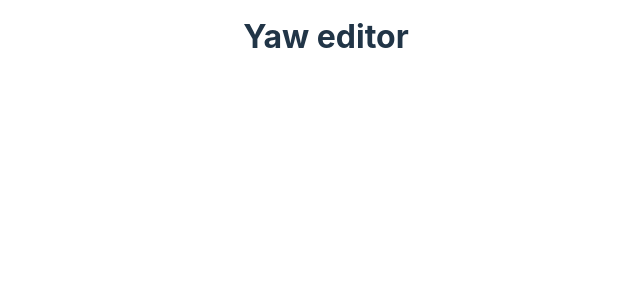
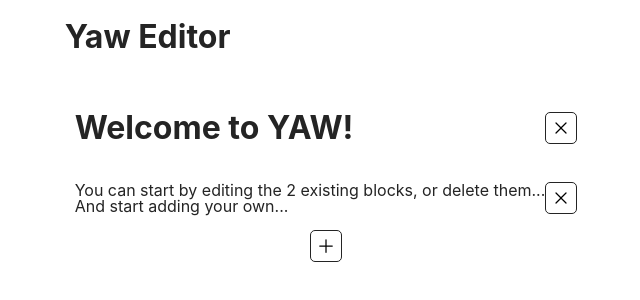
Before and after one commit to Holmes-EH/yaw-editor, a React (Vite) app: page / in a window 1280 px wide. Shown: the top 300 px of the page, without its empty margins (314-954 px from the left). Built offline with nearby package versions, Linux system fonts and the light colour scheme.

Commit message:
:recycle: get components from POC and start refacto

```diff
--- a/package.json
+++ b/package.json
@@ -37,6 +37,9 @@
   "main": "./dist/yaw-editor.umd.js",
   "module": "./dist/yaw-editor.es.js",
   "types": "./dist/index.d.ts",
+  "dependencies": {
+    "react-icons": "^4.7.1"
+  },
   "devDependencies": {
     "@types/node": "^18.13.0",
     "@types/react": "^18.0.27",
--- a/src/App.tsx
+++ b/src/App.tsx
@@ -1,9 +1,38 @@
-import React from 'react'
-import { Yaw } from './components/index'
+import React, { useState } from 'react'
+import { IContentBlock, Yaw } from './components'
+
 function App() {
+  const [blocks, setBlocks] = useState<IContentBlock[]>([
+    {
+      id: 'a-first-id-for-dummy-data',
+      type: 'header',
+      data: { level: 1, text: 'Welcome to YAW!' },
+    },
+    {
+      id: 'a-second-id-for-dummy-data',
+      type: 'paragraph',
+      data: {
+        text: 'You can start by editing the 2 existing blocks, or delete them...\nAnd start adding your own...',
+      },
+    },
+  ])
   return (
-    <div>
-      <Yaw />
+    <div style={{ padding: '0 5em' }}>
+      <h1>Yaw Editor</h1>
+      <Yaw
+        className="yaw"
+        blocks={blocks}
+        setBlocks={setBlocks}
+        toolBarIconSize="1.5em"
+        style={{
+          display: 'flex',
+          flexDirection: 'column',
+          alignItems: 'center',
+          outline: '1px solid white',
+          borderRadius: '1em',
+          padding: '1em 10px',
+        }}
+      />
     </div>
   )
 }
--- /dev/null
+++ b/src/components/EditableBlock.tsx
@@ -0,0 +1,61 @@
+import React, { ReactElement, useState } from 'react'
+import { IContentBlock } from './interfaces'
+
+const EditableBlock = ({
+  styleProps,
+  block,
+  updateBlock,
+  blockIndex,
+}: {
+  styleProps: React.CSSProperties
+  block: IContentBlock
+  updateBlock: (blockIndex: number, text: string) => void
+  blockIndex: number
+}): ReactElement => {
+  const [text, setText] = useState<string>('')
+  const updateState = (event: string | null): void => {
+    if (event !== null && event.length > 0) {
+      setText(event)
+    }
+  }
+
+  const editableBlockProps: {
+    style: React.CSSProperties
+    contentEditable: boolean
+    suppressContentEditableWarning: boolean
+    onBlur: () => void
+    onInput: (event: React.SyntheticEvent<HTMLElement>) => void
+  } = {
+    style: { ...styleProps, outline: 'none', whiteSpace: 'pre-line' },
+    contentEditable: true,
+    suppressContentEditableWarning: true,
+    onBlur: () => {
+      if (text.length > 0) {
+        updateBlock(blockIndex, text)
+      }
+    },
+    onInput: (e) => {
+      updateState(e.currentTarget.innerText)
+    },
+  }
+
+  switch (block.type) {
+    case 'header':
+      switch (block.data.level) {
+        case 1:
+          return <h1 {...editableBlockProps}>{block.data.text}</h1>
+        case 2:
+          return <h2 {...editableBlockProps}>{block.data.text}</h2>
+        case 3:
+          return <h3 {...editableBlockProps}>{block.data.text}</h3>
+        case 4:
+          return <h4 {...editableBlockProps}>{block.data.text}</h4>
+        default:
+          return <h5 {...editableBlockProps}>{block.data.text}</h5>
+      }
+    default:
+      return <p {...editableBlockProps}>{block.data.text}</p>
+  }
+}
+
+export default EditableBlock
--- /dev/null
+++ b/src/components/Toolbar.tsx
@@ -0,0 +1,30 @@
+import React, { ReactElement } from 'react'
+import { BiHeading, BiParagraph, BiImage, BiListUl } from 'react-icons/bi'
+import { ContentBlockType } from './interfaces'
+
+const Toolbar = ({
+  addNewBlock,
+  toolBarIconSize,
+}: {
+  addNewBlock: (type: ContentBlockType) => void
+  toolBarIconSize?: string
+}): ReactElement => {
+  return (
+    <div className="yaw-toolbar">
+      <button onClick={() => addNewBlock('header')} style={{ fontSize: toolBarIconSize }}>
+        <BiHeading />
+      </button>
+      <button onClick={() => addNewBlock('paragraph')} style={{ fontSize: toolBarIconSize }}>
+        <BiParagraph />
+      </button>
+      <button onClick={() => addNewBlock('image')} style={{ fontSize: toolBarIconSize }}>
+        <BiImage />
+      </button>
+      <button onClick={() => addNewBlock('list')} style={{ fontSize: toolBarIconSize }}>
+        <BiListUl />
+      </button>
+    </div>
+  )
+}
+
+export default Toolbar
--- a/src/components/Yaw.tsx
+++ b/src/components/Yaw.tsx
@@ -1,8 +1,79 @@
-import React from 'react'
-export const Yaw = () => {
+import React, { ReactElement, useState } from 'react'
+import { ContentBlockType, IContentBlock } from './interfaces'
+import EditableBlock from './EditableBlock'
+import { HiOutlinePlus, HiXMark } from 'react-icons/hi2'
+import Toolbar from './Toolbar'
+
+export const Yaw = ({
+  className,
+  blocks,
+  setBlocks,
+  style,
+  toolBarIconSize,
+}: {
+  className?: string
+  blocks: IContentBlock[]
+  setBlocks: (blocks: IContentBlock[]) => void
+  style?: React.CSSProperties
+  toolBarIconSize?: string
+}): ReactElement => {
+  const [showToolBar, setShowToolBar] = useState<boolean>(false)
+  const [localBlocks, setLocalBlocks] = useState<IContentBlock[]>([...blocks])
+
+  const addNewBlock = (type: ContentBlockType): void => {
+    setLocalBlocks([...localBlocks, { id: generateId(), type, data: { text: 'Start typing..' } }])
+    setShowToolBar(false)
+    setBlocks([...localBlocks])
+  }
+
+  const updateBlocks = (index: number, text: string): void => {
+    localBlocks[index].data.text = text
+    setLocalBlocks([...localBlocks])
+    setBlocks([...localBlocks])
+  }
+
+  const deleteBlock = (blockToDelete: IContentBlock): void => {
+    const newLocalBlocks = localBlocks.filter((block) => block.id !== blockToDelete.id)
+    setLocalBlocks(newLocalBlocks)
+    setBlocks([...localBlocks])
+  }
+  const generateId = () => {
+    return Math.random().toString(36).substring(2, 12)
+  }
   return (
-    <div>
-      <h1>Yaw editor</h1>
+    <div style={{ ...style }} className={className}>
+      {localBlocks.map((block, index) => {
+        return (
+          <div
+            key={block.id}
+            className="blockContainer"
+            style={{ width: '100%', display: 'flex', alignItems: 'center' }}
+          >
+            <EditableBlock
+              block={block}
+              key={block.id}
+              updateBlock={updateBlocks}
+              blockIndex={index}
+              styleProps={{ width: '100%' }}
+            />
+            <button
+              onClick={() => {
+                deleteBlock(block)
+              }}
+            >
+              <HiXMark style={{ fontSize: toolBarIconSize }} />
+            </button>
+          </div>
+        )
+      })}
+      {showToolBar && <Toolbar addNewBlock={addNewBlock} toolBarIconSize={toolBarIconSize} />}
+      <button onClick={() => setShowToolBar(!showToolBar)}>
+        {showToolBar ? (
+          <HiXMark style={{ fontSize: toolBarIconSize }} />
+        ) : (
+          <HiOutlinePlus style={{ fontSize: toolBarIconSize }} />
+        )}
+      </button>
     </div>
   )
 }
--- a/src/components/index.ts
+++ b/src/components/index.ts
@@ -1 +1,2 @@
 export { Yaw } from './Yaw'
+export * from './interfaces'
--- /dev/null
+++ b/src/components/interfaces.ts
@@ -0,0 +1,36 @@
+import { FocusEventHandler, FormEventHandler, ReactHTMLElement } from 'react'
+
+export interface IContent {
+  time: number
+  version: string
+  blocks: IContentBlock[]
+}
+export interface IContentBlock {
+  id: string
+  type: ContentBlockType
+  data: IContentBlockData
+}
+export type ContentBlockType = 'header' | 'paragraph' | 'image' | 'list' | 'quote'
+
+export interface IContentBlockData {
+  text?: string
+  level?: number
+  style?: string
+  items?: IContentBlockDataItem[]
+  caption?: string
+  url?: string
+  alt?: string
+}
+
+export interface IContentBlockDataItem {
+  id: string
+  text: string
+}
+
+export interface IHtmlOutput extends ReactHTMLElement<HTMLElement> {
+  className?: string
+  contentEditable?: boolean
+  suppressContentEditableWarning?: boolean
+  onBlur?: FocusEventHandler
+  onInput?: FormEventHandler
+}
--- a/src/index.css
+++ b/src/index.css
@@ -2,9 +2,12 @@
   font-family: Inter, system-ui, Avenir, Helvetica, Arial, sans-serif;
   line-height: 1;
 
+  --white: rgba(255, 255, 255, 0.87);
+  --dark: #242424;
+
   color-scheme: light dark;
-  color: rgba(255, 255, 255, 0.87);
-  background-color: #242424;
+  color: var(--white);
+  background-color: var(--dark);
 
   font-synthesis: none;
   text-rendering: optimizeLegibility;
@@ -18,9 +21,30 @@ body {
   place-items: center;
 }
 
+button {
+  display: flex;
+  align-items: center;
+  padding: 5px;
+  cursor: pointer;
+  background: var(--dark);
+  border: 1px solid var(--white);
+  border-radius: 5px;
+  transition: all 0.3s ease;
+}
+button:hover {
+  background: var(--white);
+  color: var(--dark);
+}
+
+.yaw-toolbar {
+  display: flex;
+  gap: 5px;
+  margin-bottom: 5px;
+}
+
 @media (prefers-color-scheme: light) {
   :root {
-    color: #213547;
-    background-color: #ffffff;
+    --dark: #ffffff;
+    --white: #242424;
   }
 }
```
Also changed, not shown: src/components/outputContent.tsx (added, +65 -0 lines), 1 other file (tests, documents, lock files or other folders).
